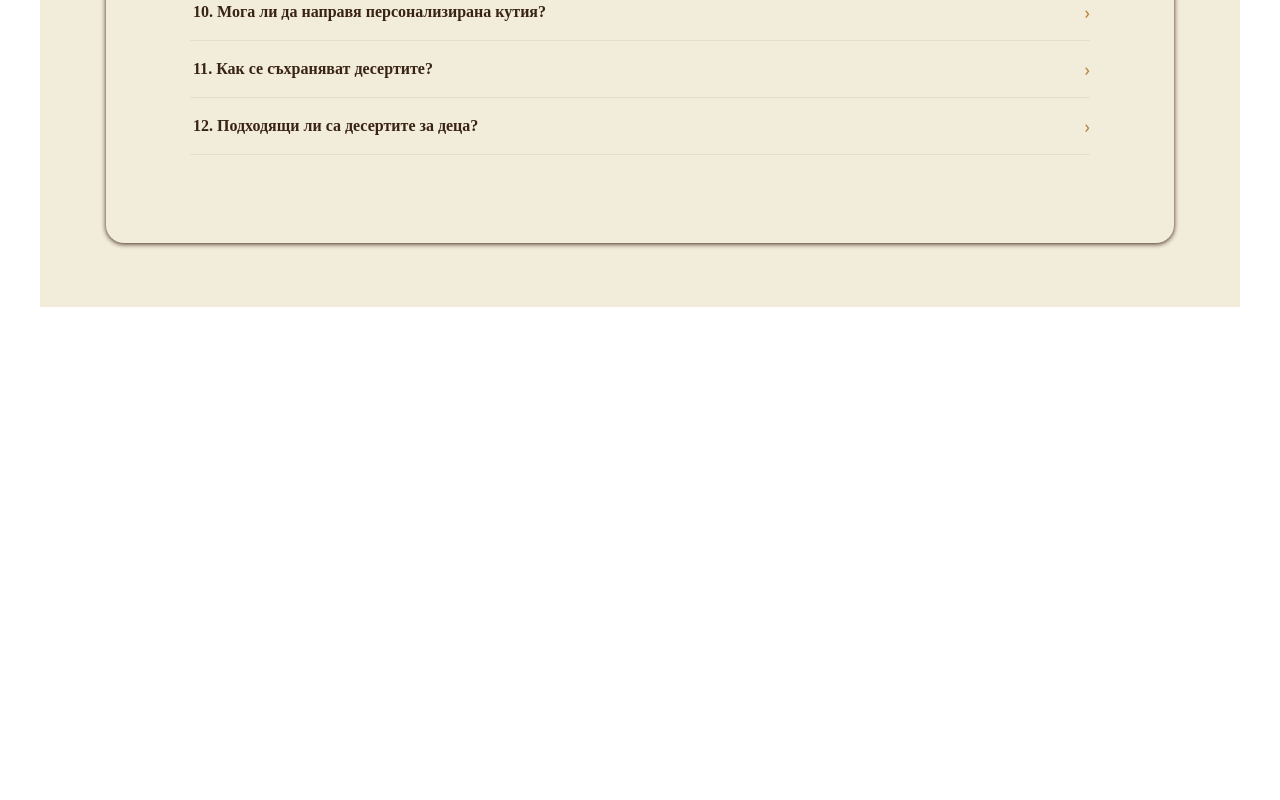
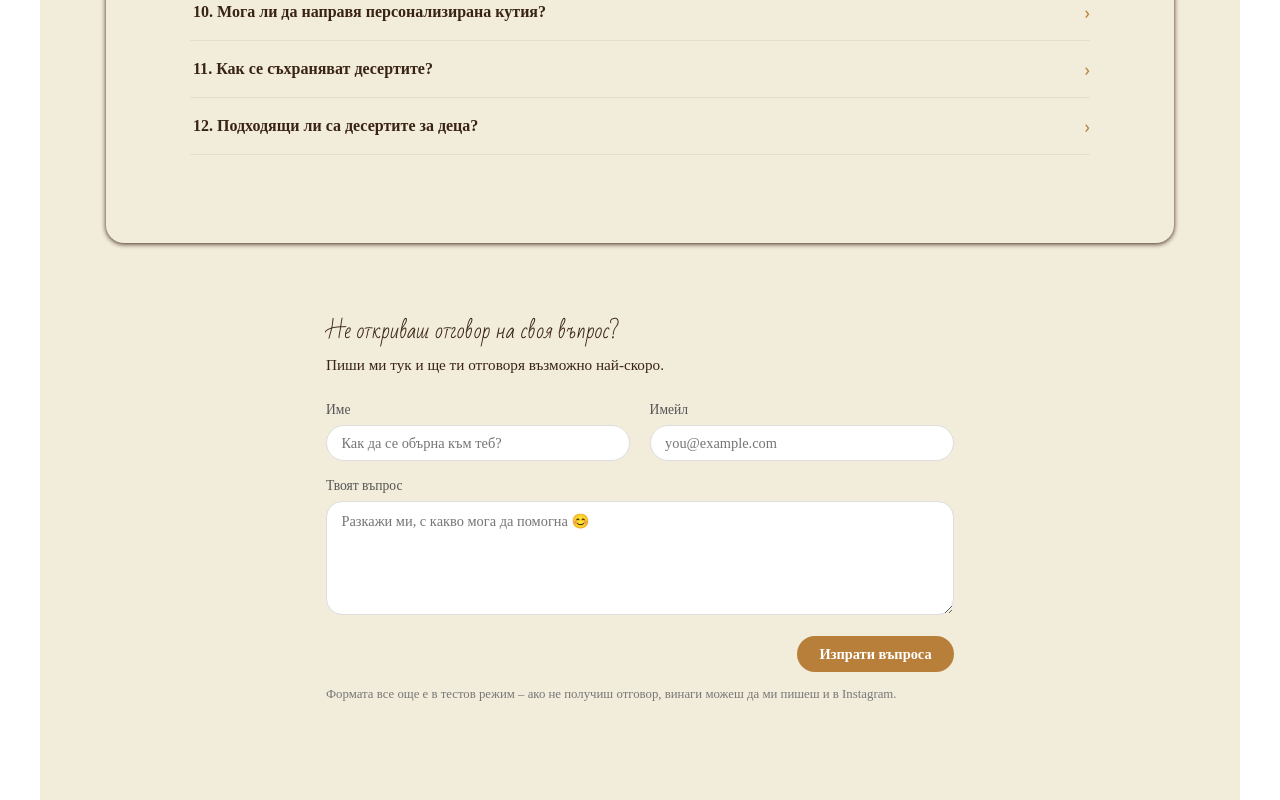
Before and after one commit to zM-ax/SoftUni-project-React, a React (Vite) app: page /faq in a window 1280 px wide. Shown: the part 983-1783 px from the top of the page. Before the commit the page ends 1290 px from the top, so only its background shows below. Built offline with nearby package versions, Linux system fonts and the light colour scheme; a web font is replaced by a local one.

Commit message:
Implement initial UI for AskQuestionSection (part of FAQPage)

```diff
--- a/src/config/theme.ts
+++ b/src/config/theme.ts
@@ -21,8 +21,8 @@ export const lightTheme = {
     headerBg: '#f2ecdb',
     headerBorder: 'rgba(57, 36, 20, 0.15)',
 
-    heroBg: '#392414',             // кафяво for Home
-    authBg: '#f2ecdb',             // бежаво for login/register
+    heroBg: '#392414',             // кафяво - Home
+    authBg: '#f2ecdb',             // бежаво - login/register
 
     primary: '#b77f39',            // кафеникаво/оранжево
     primaryDark: '#9a6b30',        // darker variant
--- /dev/null
+++ b/src/helpers/validator.ts
@@ -0,0 +1,3 @@
+export const validateEmail = (email: string) => {
+    return /\S+@\S+\.\S+/.test(email);
+  };
--- /dev/null
+++ b/src/pages/FAQ/AskQuestionSection.tsx
@@ -0,0 +1,224 @@
+import type { FormEvent } from "react";
+import React, { useState } from "react";
+import styled from "styled-components";
+import type { AskQuestionValues } from "./types";
+
+const Wrapper = styled.section`
+  margin: 2.5rem auto 0;
+  max-width: 700px;
+`;
+
+const Box = styled.div`
+  border-radius: 18px;
+  padding: 2rem 2.25rem;
+  background: ${({ theme }) => theme.colors.authBg};
+  // box-shadow: 0 8px 24px rgba(0, 0, 0, 0.06);
+
+  @media ${({ theme }) => theme.devices.mobile} {
+    padding: 1.6rem 1.4rem;
+  }
+`;
+
+const Title = styled.h2`
+  margin: 0 0 0.5rem;
+  font-size: 1.3rem;
+  font-family: ${({ theme }) => theme.fonts.titles};
+  color: ${({ theme }) => theme.colors.text};
+`;
+
+const Text = styled.p`
+  margin: 0 0 1.4rem;
+  font-size: 0.95rem;
+  font-family: ${({ theme }) => theme.fonts.descriptions};
+  color: ${({ theme }) => theme.colors.text};
+`;
+
+const Form = styled.form`
+  display: grid;
+  grid-template-columns: repeat(2, minmax(0, 1fr));
+  gap: 0.9rem 1.2rem;
+
+  @media ${({ theme }) => theme.devices.tablet} {
+    grid-template-columns: 1fr;
+  }
+`;
+
+const Field = styled.div`
+  display: flex;
+  flex-direction: column;
+  gap: 0.3rem;
+`;
+
+const Label = styled.label`
+  font-size: 0.85rem;
+  font-family: ${({ theme }) => theme.fonts.body};
+  color: #555;
+`;
+
+const Input = styled.input<{ $error?: boolean }>`
+  border-radius: 999px;
+  border: 1px solid ${({ $error }) => ($error ? "#d9534f" : "#ddd")};
+  padding: 0.55rem 0.9rem;
+  font-size: 0.9rem;
+  font-family: ${({ theme }) => theme.fonts.body};
+
+  &:focus {
+    outline: none;
+    border-color: ${({ $error, theme }) =>
+      $error ? "#d9534f" : theme.colors.primary};
+    box-shadow: ${({ $error }) =>
+      $error
+        ? "0 0 0 2px rgba(217,83,79,0.25)"
+        : "0 0 0 2px rgba(230,126,34,0.2)"};
+  }
+`;
+
+const Textarea = styled.textarea<{ $error?: boolean }>`
+  grid-column: 1 / -1;
+  min-height: 90px;
+  border-radius: 16px;
+  border: 1px solid ${({ $error }) => ($error ? "#d9534f" : "#ddd")};
+  padding: 0.7rem 0.9rem;
+  font-size: 0.9rem;
+  font-family: ${({ theme }) => theme.fonts.body};
+  resize: vertical;
+
+  &:focus {
+    outline: none;
+    border-color: ${({ $error, theme }) =>
+      $error ? "#d9534f" : theme.colors.primary};
+    box-shadow: ${({ $error }) =>
+      $error
+        ? "0 0 0 2px rgba(217,83,79,0.25)"
+        : "0 0 0 2px rgba(230,126,34,0.2)"};
+  }
+`;
+
+const SubmitRow = styled.div`
+  grid-column: 1 / -1;
+  display: flex;
+  justify-content: flex-end;
+  margin-top: 0.4rem;
+`;
+
+const SubmitButton = styled.button`
+  border-radius: 999px;
+  border: none;
+  padding: 0.6rem 1.4rem;
+  font-size: 0.9rem;
+  font-weight: 600;
+  cursor: pointer;
+  background: ${({ theme }) => theme.colors.primary};
+  color: #fff;
+  font-family: ${({ theme }) => theme.fonts.body};
+  transition: background 0.15s ease, transform 0.05s ease;
+
+  &:hover {
+    background: ${({ theme }) => theme.colors.primaryDark};
+  }
+
+  &:active {
+    transform: translateY(1px);
+  }
+`;
+
+const ErrorText = styled.div`
+  font-size: 0.8rem;
+  color: #d9534f;
+  margin-top: -0.3rem;
+  margin-bottom: 0.4rem;
+`;
+
+const SmallNote = styled.p`
+  margin: 0.8rem 0 0;
+  font-size: 0.8rem;
+  font-family: ${({ theme }) => theme.fonts.descriptions};
+  color: #777;
+`;
+
+const AskQuestionSection = () => {
+  const [values, setValues] = useState<AskQuestionValues>({
+    name: "",
+    email: "",
+    question: "",
+  });
+  const [errors] = useState<{
+    name?: string;
+    email?: string;
+    question?: string;
+  }>({}); //TODO: Add validator
+
+  const submitHandler = (e: FormEvent) => {
+    e.preventDefault();
+    console.log(values)
+    // TODO: send mail / save to backend / show notification
+  };
+
+  const changeValueHandler = (
+    field: keyof AskQuestionValues,
+    value: string
+  ) => {
+    setValues((prevValues) => ({
+      ...prevValues,
+      [field]: value,
+    }));
+  };
+
+  return (
+    <Wrapper>
+      <Box>
+        <Title>Не откриваш отговор на своя въпрос?</Title>
+        <Text>Пиши ми тук и ще ти отговоря възможно най-скоро.</Text>
+
+        <Form onSubmit={submitHandler}>
+          <Field>
+            <Label htmlFor="faq-name">Име</Label>
+            <Input
+              id="faq-name"
+              value={values.name}
+              onChange={(e) => changeValueHandler("name", e.target.value)}
+              placeholder="Как да се обърна към теб?"
+              $error={!!errors.name}
+            />
+            {errors.name && <ErrorText>{errors.name}</ErrorText>}
+          </Field>
+
+          <Field>
+            <Label htmlFor="faq-email">Имейл</Label>
+            <Input
+              id="faq-email"
+              value={values.email}
+              onChange={(e) => changeValueHandler("email", e.target.value)}
+              placeholder="you@example.com"
+              $error={!!errors.email}
+            />
+            {errors.email && <ErrorText>{errors.email}</ErrorText>}
+          </Field>
+
+          <Field style={{ gridColumn: "1 / -1" }}>
+            <Label htmlFor="faq-question">Твоят въпрос</Label>
+            <Textarea
+              id="faq-question"
+              value={values.question}
+              onChange={(e) => changeValueHandler("question", e.target.value)}
+              placeholder="Разкажи ми, с какво мога да помогна 😊"
+              $error={!!errors.question}
+            />
+            {errors.question && <ErrorText>{errors.question}</ErrorText>}
+          </Field>
+
+          <SubmitRow>
+            <SubmitButton type="submit">Изпрати въпроса</SubmitButton>
+          </SubmitRow>
+        </Form>
+
+        <SmallNote>
+          Формата все още е в тестов режим – ако не получиш отговор, винаги
+          можеш да ми пишеш и в Instagram.
+        </SmallNote>
+      </Box>
+    </Wrapper>
+  );
+};
+
+export default AskQuestionSection;
--- a/src/pages/FAQ/FAQPage.tsx
+++ b/src/pages/FAQ/FAQPage.tsx
@@ -1,6 +1,7 @@
 import { useState } from "react";
 import styled from "styled-components";
 import { FAQ_ITEMS } from "./faqData";
+import AskQuestionSection from "./AskQuestionSection";
 
 const PageWrapperStyled = styled.div`
   min-height: calc(100vh - 72px);
@@ -19,7 +20,7 @@ const PageWrapperStyled = styled.div`
 const ContentStyled = styled.div`
   max-width: 900px;
   margin: 0 auto;
-  background: ${({ theme }) => theme.colors.pageBackground};
+  background: ${({ theme }) => theme.colors.authBg};
   border-radius: 18px;
   padding: 5.5rem 5.25rem;
   box-shadow: 0 1px 5px ${({ theme }) => theme.colors.text};
@@ -154,6 +155,7 @@ const FAQPage = () => {
           })}
         </AccordionStyled>
       </ContentStyled>
+      <AskQuestionSection/>
     </PageWrapperStyled>
   );
 };
--- /dev/null
+++ b/src/pages/FAQ/types.ts
@@ -0,0 +1,5 @@
+export type AskQuestionValues = {
+  name: string;
+  email: string;
+  question: string;
+};
```
